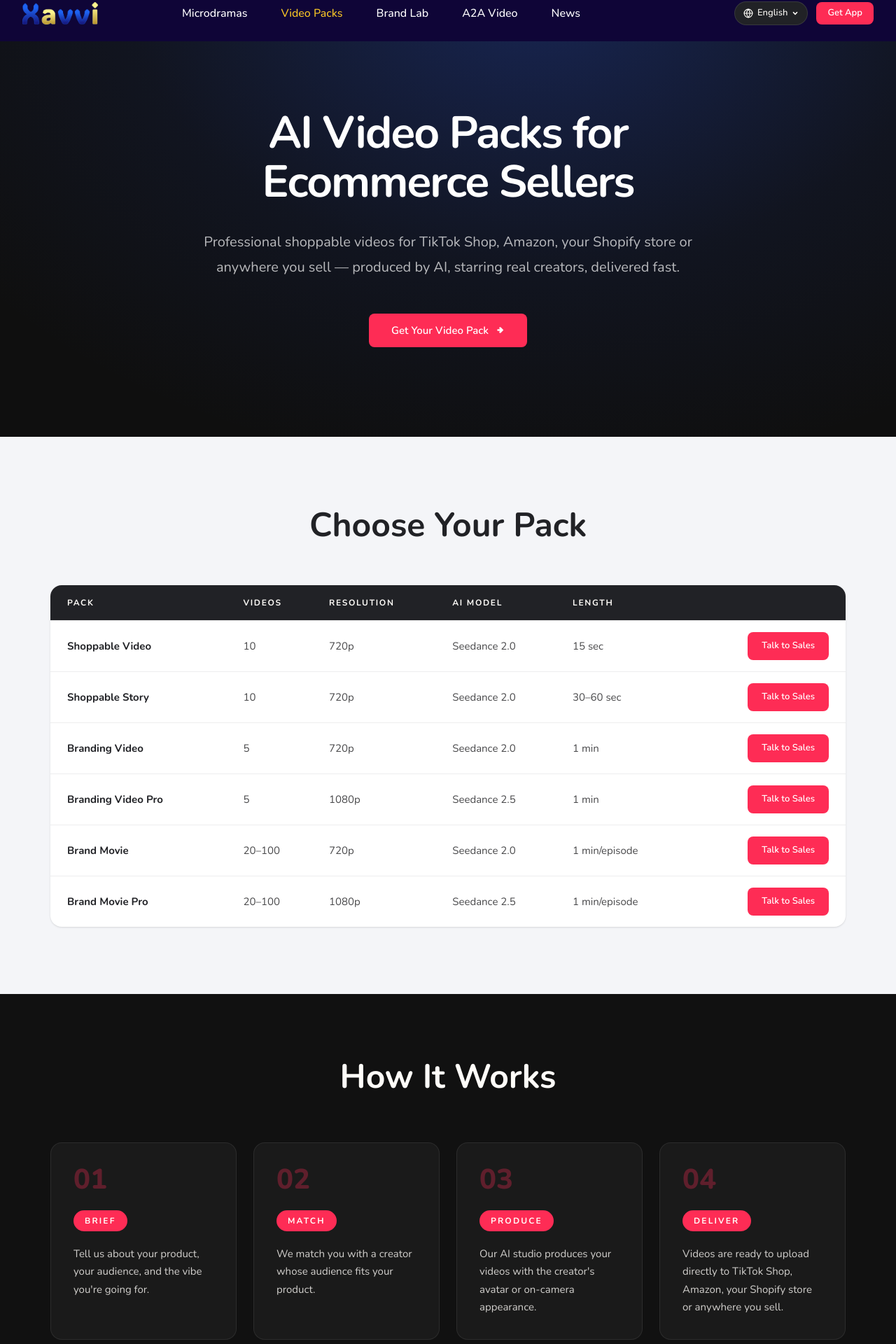
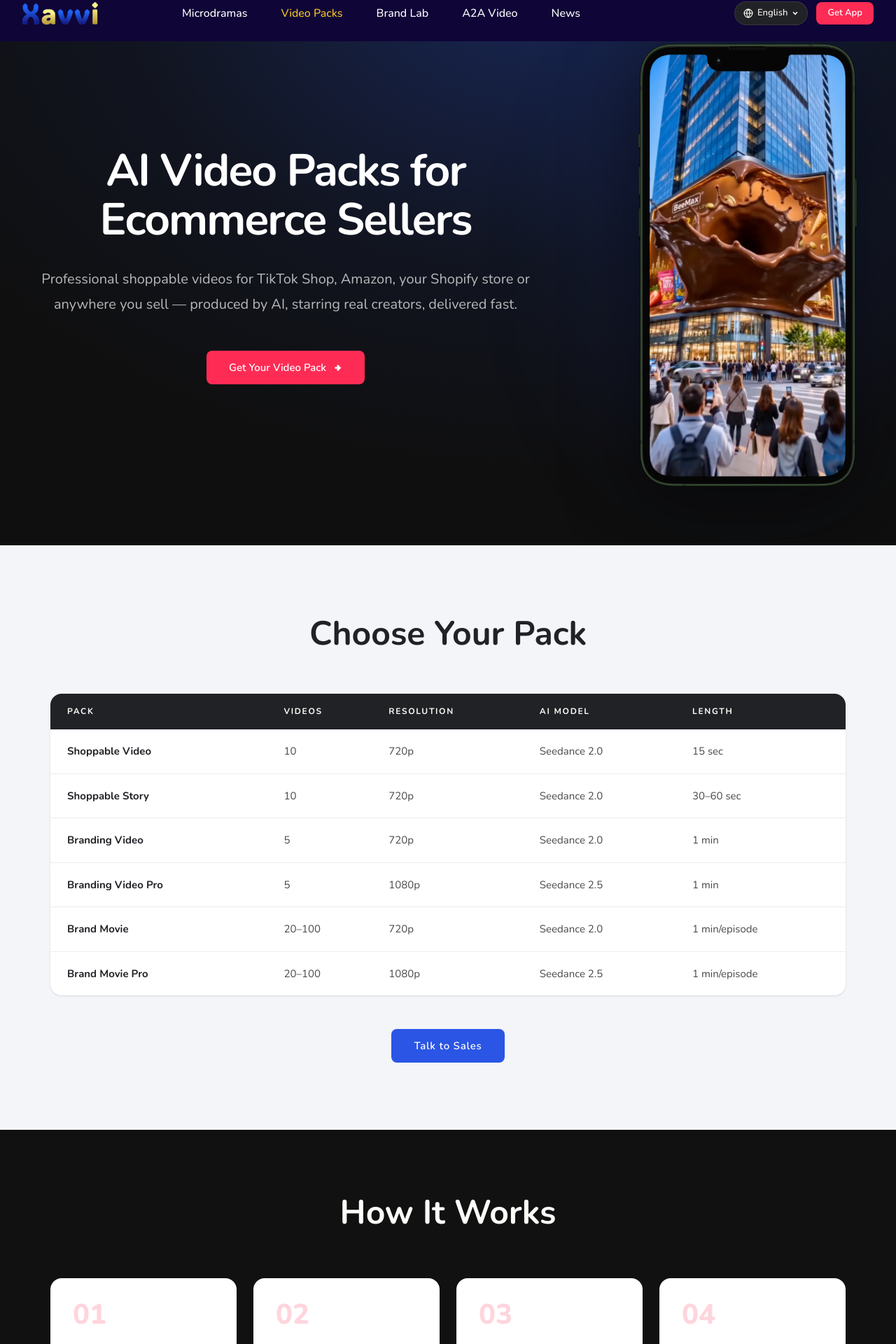
Before and after one commit to Juan-Xavvi/xavvi-com, a Vue app: page /video-packs in a window 1280 px wide. Shown: the part 21-1941 px from the top of the page at 70% size. Built offline with nearby package versions, Linux system fonts and the light colour scheme.

Commit message:
Video Packs page: hero image, pricing table, card contrast, creator-vids image

```diff
--- a/src/pages/VideoPacksPage.vue
+++ b/src/pages/VideoPacksPage.vue
@@ -28,19 +28,29 @@ const steps = computed(() => [
 	<!-- ═══════════════════════════════════════
        SECTION 1 — Hero (dark)
        ═══════════════════════════════════════ -->
-	<section class="hero-dark relative overflow-hidden pt-36 pb-24 lg:pt-44 lg:pb-32">
-		<div class="relative z-10 max-w-[900px] mx-auto px-6 lg:px-8 text-center">
+	<section class="hero-dark relative min-h-dvh overflow-hidden">
+		<div class="relative z-10 max-w-[1480px] mx-auto px-6 lg:px-8 min-h-dvh grid lg:grid-cols-[1fr_minmax(320px,400px)] items-center gap-10 lg:gap-16 pt-28 pb-24 lg:pt-0 lg:pb-0">
+			<!-- Left: text -->
+			<div class="text-center relative z-20">
 				<h1 v-reveal="1" class="text-[clamp(2.4rem,5vw,4.5rem)] font-bold leading-[1.1] tracking-[-0.03em] text-white">
 					{{ t('videoPacks.hero.title') }}
 				</h1>
 				<p v-reveal="2" class="mt-8 text-[clamp(1.05rem,1.7vw,1.25rem)] leading-[1.8] text-white/70 max-w-[700px] mx-auto">
 					{{ t('videoPacks.hero.sub') }}
 				</p>
-			<div v-reveal="3" class="mt-12 flex justify-center">
+				<div v-reveal="3" class="mt-12 flex justify-center relative z-30">
 					<RouterLink :to="salesLink" class="btn-primary h-12! px-8! text-[15px]!">
 						{{ t('videoPacks.hero.cta') }}
 						<svg width="15" height="15" fill="none" stroke="currentColor" stroke-width="2.5" stroke-linecap="round"><path d="M5.5 7.5h5.5m-2.5-3 3 3-3 3" /></svg>
 					</RouterLink>
+				</div>
+			</div>
+
+			<!-- Right: image (same slot as the phone in HomePage hero) -->
+			<div v-reveal="4" class="relative z-0 flex items-center justify-center lg:justify-end">
+				<div class="absolute w-[380px] h-[560px] rounded-full bg-[#2a55e5]/10 blur-[90px] pointer-events-none" />
+				<img src="/images/page/video-packs.webp" alt="Video Packs"
+					class="relative w-full max-w-[320px] lg:max-w-[360px] h-auto rounded-[1.2rem] phone-shadow" />
 			</div>
 		</div>
 	</section>
@@ -63,8 +73,7 @@ const steps = computed(() => [
 							<th scope="col" class="px-4 py-4">{{ t('videoPacks.packs.cols.videos') }}</th>
 							<th scope="col" class="px-4 py-4">{{ t('videoPacks.packs.cols.resolution') }}</th>
 							<th scope="col" class="px-4 py-4">{{ t('videoPacks.packs.cols.model') }}</th>
-							<th scope="col" class="px-4 py-4">{{ t('videoPacks.packs.cols.length') }}</th>
-							<th scope="col" class="px-6 py-4"><span class="sr-only">{{ t('videoPacks.packs.talkToSales') }}</span></th>
+							<th scope="col" class="px-6 py-4">{{ t('videoPacks.packs.cols.length') }}</th>
 						</tr>
 					</thead>
 					<tbody>
@@ -73,12 +82,7 @@ const steps = computed(() => [
 							<td class="px-4 py-5">{{ pack.videos }}</td>
 							<td class="px-4 py-5">{{ pack.resolution }}</td>
 							<td class="px-4 py-5">{{ pack.model }}</td>
-							<td class="px-4 py-5">{{ pack.length }}</td>
-							<td class="px-6 py-4 text-right">
-								<RouterLink :to="salesLink" class="btn-primary h-10! px-5! text-[13px]! whitespace-nowrap">
-									{{ t('videoPacks.packs.talkToSales') }}
-								</RouterLink>
-							</td>
+							<td class="px-6 py-5">{{ pack.length }}</td>
 						</tr>
 					</tbody>
 				</table>
@@ -88,16 +92,20 @@ const steps = computed(() => [
 			<div class="md:hidden grid grid-cols-1 gap-4">
 				<div v-for="(pack, i) in packs" :key="pack.name" v-reveal="i" class="card-light shadow-sm p-6">
 					<h3 class="text-[18px] font-bold text-[#212226] mb-4">{{ pack.name }}</h3>
-					<dl class="grid grid-cols-2 gap-x-4 gap-y-3 text-[14px] mb-6">
+					<dl class="grid grid-cols-2 gap-x-4 gap-y-3 text-[14px]">
 						<div><dt class="text-[11px] font-bold tracking-[0.14em] uppercase text-text-2/70">{{ t('videoPacks.packs.cols.videos') }}</dt><dd class="text-[#212226]">{{ pack.videos }}</dd></div>
 						<div><dt class="text-[11px] font-bold tracking-[0.14em] uppercase text-text-2/70">{{ t('videoPacks.packs.cols.resolution') }}</dt><dd class="text-[#212226]">{{ pack.resolution }}</dd></div>
 						<div><dt class="text-[11px] font-bold tracking-[0.14em] uppercase text-text-2/70">{{ t('videoPacks.packs.cols.model') }}</dt><dd class="text-[#212226]">{{ pack.model }}</dd></div>
 						<div><dt class="text-[11px] font-bold tracking-[0.14em] uppercase text-text-2/70">{{ t('videoPacks.packs.cols.length') }}</dt><dd class="text-[#212226]">{{ pack.length }}</dd></div>
 					</dl>
-					<RouterLink :to="salesLink" class="btn-primary w-full h-11! text-[14px]!">
+				</div>
+			</div>
+
+			<div v-reveal class="mt-10 lg:mt-12 flex justify-center">
+				<RouterLink :to="salesLink"
+					class="inline-flex items-center justify-center h-12 px-8 rounded-lg bg-[#2a55e5] hover:bg-[#2347c4] text-[#FFFDF9] font-semibold text-[15px] tracking-wider transition-colors">
 					{{ t('videoPacks.packs.talkToSales') }}
 				</RouterLink>
-				</div>
 			</div>
 		</div>
 	</section>
@@ -113,12 +121,12 @@ const steps = computed(() => [
 			</h2>
 			<div class="grid grid-cols-1 sm:grid-cols-2 lg:grid-cols-4 gap-6">
 				<div v-for="(step, i) in steps" :key="step.label" v-reveal="i"
-					class="bg-[#1a1a1a] border border-white/8 rounded-2xl p-8 flex flex-col">
-					<span class="text-[40px] font-extrabold leading-none text-[#FE2C55]/30 mb-6">0{{ i + 1 }}</span>
+					class="card-light shadow-sm p-8 flex flex-col">
+					<span class="text-[40px] font-extrabold leading-none text-[#FE2C55]/20 mb-6">0{{ i + 1 }}</span>
 					<span class="inline-block self-start px-4 py-1.5 rounded-full bg-[#FE2C55] text-[#FFFDF9] text-[12px] font-bold tracking-[0.18em] mb-5">
 						{{ step.label }}
 					</span>
-					<p class="text-[14px] lg:text-[15px] leading-[1.7] text-[#FFFDF9]/80">
+					<p class="text-[14px] lg:text-[15px] leading-[1.7] text-text-2">
 						{{ step.body }}
 					</p>
 				</div>
@@ -130,13 +138,18 @@ const steps = computed(() => [
        SECTION 4 — Creator optional (light)
        ═══════════════════════════════════════ -->
 	<section class="bg-[#f4f5f8] py-20 lg:py-24">
-		<div class="max-w-[820px] mx-auto px-6 lg:px-8 text-center">
+		<div class="max-w-[1200px] mx-auto px-6 lg:px-8 grid lg:grid-cols-2 gap-10 lg:gap-16 items-center">
+			<div class="text-center lg:text-left">
 				<h2 v-reveal class="text-[clamp(2rem,4vw,3rem)] font-bold text-[#212226] leading-tight tracking-tight mb-6">
 					{{ t('videoPacks.creator.title') }}
 				</h2>
 				<p v-reveal="1" class="text-[15px] lg:text-[17px] leading-[1.8] text-text-2">
 					{{ t('videoPacks.creator.body') }}
 				</p>
+			</div>
+			<div v-reveal="2" class="rounded-2xl overflow-hidden shadow-sm">
+				<img src="/images/page/creator-vids.webp" :alt="t('videoPacks.creator.title')" loading="lazy" class="block w-full h-auto" />
+			</div>
 		</div>
 	</section>
 
```
Lines whose indentation alone changed are shown as unchanged.
